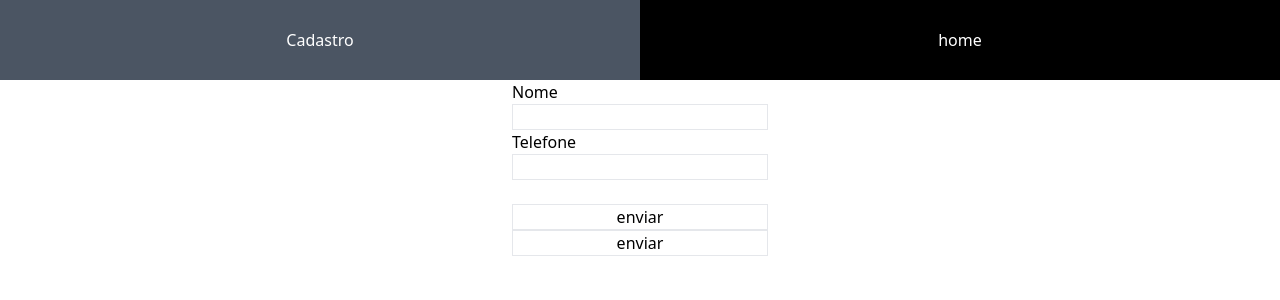
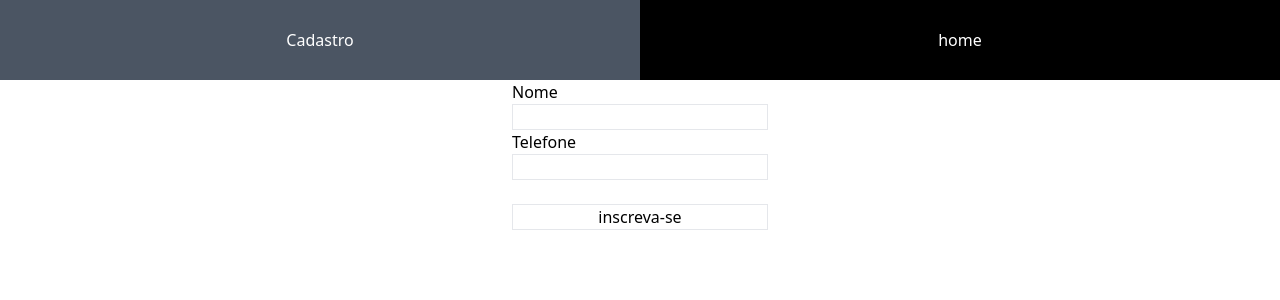
Before and after one commit to GustavoPinho001/projeto, a React (Vite) app: page /cadastro in a window 1280 px wide. Shown: the top 300 px of the page. Built offline with nearby package versions, Linux system fonts and the light colour scheme.

Commit message:
toBeContinued

```diff
--- a/src/modules/cadastro/cadastro.tsx
+++ b/src/modules/cadastro/cadastro.tsx
@@ -1,35 +1,66 @@
+import { useState } from "react";
 import { useNavigate } from "react-router-dom";
 
-const Cadastro=(): any =>{
+interface Person {
+  content: string;
+  number: string;
+}
 
-    const navigateHome = useNavigate()
-    const funcaosla = ()=>{
-        navigateHome("/")
-    }
-    const navigate= useNavigate();
+const Cadastro: React.FC = () => {
+  const [people, setPeople] = useState<Person[]>([]);
 
-    const funcao =() =>{
-        navigate("/cadastro")
-    }
+  const handleSub = (form: React.FormEvent<HTMLFormElement>): void => {
+    form.preventDefault();
+    const newPerson: Person = {
+      content: form.currentTarget[0].value,
+      number: form.currentTarget[1].value
+    };
+    setPeople([...people, newPerson]);
+  };
 
-    return(
+  const navigateHome = useNavigate();
+
+  const funcaosla = (): void => {
+    navigateHome("/");
+  };
+
+  const navigate = useNavigate();
+
+  const funcao = (): void => {
+    navigate("/cadastro");
+  };
+
+  return (
     <div className="flex h-screen w-screen flex-col">
-        <div className="flex h-[10%]">
-            <button className=" w-[50%] bg-gray-600 text-white " onClick={funcao}>Cadastro</button>
-            <button className=" w-[50%] bg-black text-white " onClick={funcaosla}>home</button>
+      <div className="flex h-[10%]">
+        <button className="w-[50%] bg-gray-600 text-white" onClick={funcao}>
+          Cadastro
+        </button>
+        <button className="w-[50%] bg-black text-white" onClick={funcaosla}>
+          home
+        </button>
+      </div>
+      <div className="flex flex-col items-center">
+        <form onSubmit={handleSub} className="flex flex-col w-[20%]">
+          <label htmlFor="nome">Nome</label>
+          <input className="border" id="nome" type="text" />
+          <label htmlFor="numero">Telefone</label>
+          <input className="border" id="numero" type="text" />
+          <br />
+          <button className="border">inscreva-se</button>
+        </form>
+        <div>
+          <ul>
+            {people.map((person, index) => (
+              <li key={index}>
+                <span>{person.content}</span> - <span>{person.number}</span>
+              </li>
+            ))}
+          </ul>
         </div>
-        <div className="flex flex-col items-center" >
-            <form className=" flex flex-col w-[20%]">
-                <label htmlFor="nome">Nome</label>
-                <input className="border" id="nome" type="text" />
-                <label htmlFor="numero">Telefone</label>
-                <input className="border"id="numero" type="text" />
-                <br/>
-                <button className="border ">enviar</button>
-                <button className="border ">enviar</button>
-            </form>
-        </div>
+      </div>
     </div>
-    )
-}
+  );
+};
+
 export default Cadastro;
--- a/src/modules/error/NotFound.tsx
+++ b/src/modules/error/NotFound.tsx
@@ -1,4 +1,4 @@
-const NotFound = ()=>{
+const NotFound = (): any=>{
     return(
     <div className="w-screen h-screen bg-gray-600 items-center flex justify-center ">
         <div>
```
Also changed, not shown: package.json (+12 -4 lines), 1 other file (tests, documents, lock files or other folders).
